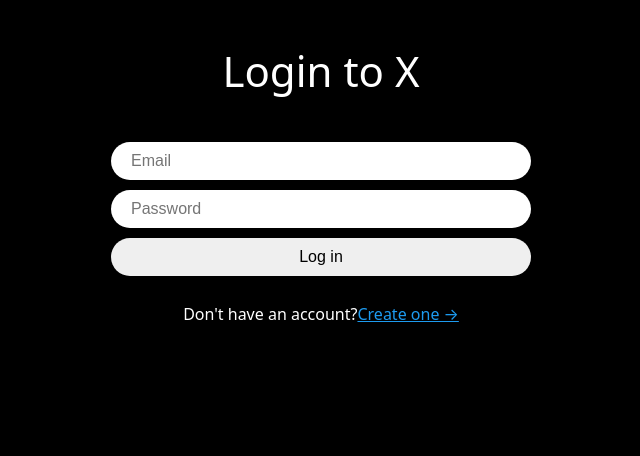
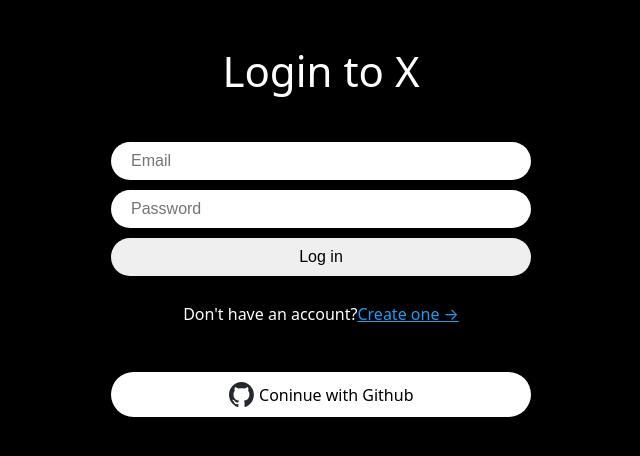
Before and after one commit to dnjll/nwitter-reloaded, a React (Vite) app: page /login in a window 1280 px wide. Shown: the top 456 px of the page, without its empty margins (319-959 px from the left). Built offline with nearby package versions, Linux system fonts and the light colour scheme.

Commit message:
add github-btn

```diff
--- /dev/null
+++ b/src/components/github-btn.tsx
@@ -0,0 +1,44 @@
+import { GithubAuthProvider, signInWithPopup, signInWithRedirect } from "firebase/auth";
+import {styled} from "styled-components";
+import { auth } from "../firebase";
+import { useNavigate } from "react-router-dom";
+
+const Button = styled.span`
+    margin-top: 50px;
+    background-color: white;
+    font-weight: 500;
+    width: 100%;
+    color: black;
+    padding: 10px 20px;
+    border-radius: 50px;
+    border: 0;
+    display: flex;
+    gap: 5px;
+    align-items: center;
+    justify-content: center;
+
+`;
+
+const Logo = styled.img`
+    height: 25px;
+`;
+
+
+export default function GithubButton() {
+    const navigate = useNavigate();
+    const onClick = async () => {
+        try {
+            const provider = new GithubAuthProvider();
+            await signInWithPopup(auth, provider);
+            navigate("/")
+        } catch(error) {
+            console.error(error);
+        }
+    };
+    return (
+        <Button onClick={onClick}>
+            <Logo src="/github-logo.svg"/>
+            Coninue with Github
+        </Button>
+    );
+}
--- a/src/routes/create-account.tsx
+++ b/src/routes/create-account.tsx
@@ -4,6 +4,7 @@
 import { Link, useNavigate } from "react-router-dom";
 import { FirebaseError } from "firebase/app";
 import { Form, Error, Input, Switcher, Title, Wrapper } from "../components/auth-components";
+import GithubButton from "../components/github-btn";
 
 // const errors = {
 //     "auth/email-already-in-use": "That email already exists."
@@ -62,5 +63,6 @@
             Already have an account?
             <Link to="/login">Log in&rarr;</Link>
         </Switcher>
+        <GithubButton/>
     </Wrapper>)
 }
--- a/src/routes/login.tsx
+++ b/src/routes/login.tsx
@@ -4,6 +4,7 @@
 import { FirebaseError } from "firebase/app";
 import { signInWithEmailAndPassword } from "firebase/auth";
 import { Form, Error, Input, Switcher, Title, Wrapper } from "../components/auth-components";
+import GithubButton from "../components/github-btn";
 
 const errors = {
     "auth/email-already-in-use": "That email already exists."
@@ -40,7 +41,7 @@
             setLoading(false);
         }
 
-        console.log(name, email, password);
+        console.log(email, password);
     };
     return (<Wrapper>
         <Title>Login to X</Title>
@@ -55,5 +56,8 @@
       <Switcher>
         Don't have an account?<Link to ="/create-account">Create one &rarr;</Link>
       </Switcher>
-    </Wrapper>);
+      <GithubButton/>
+    </Wrapper>
+
+    );
 }
```
